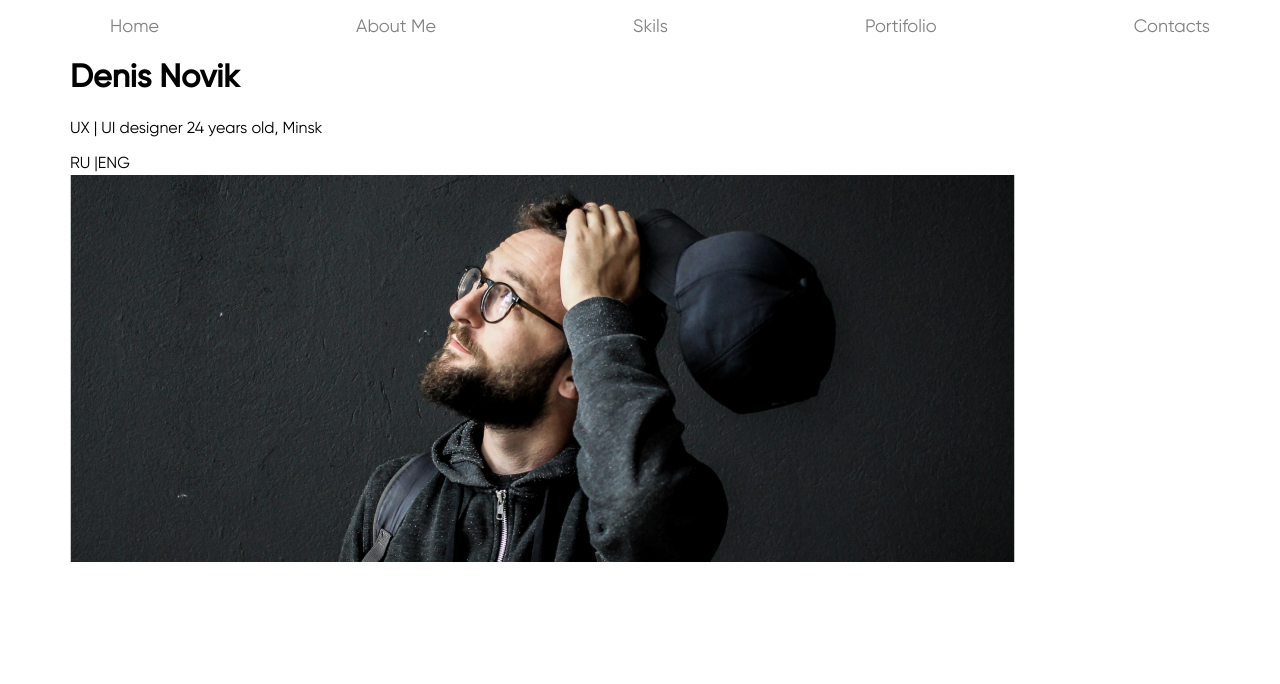
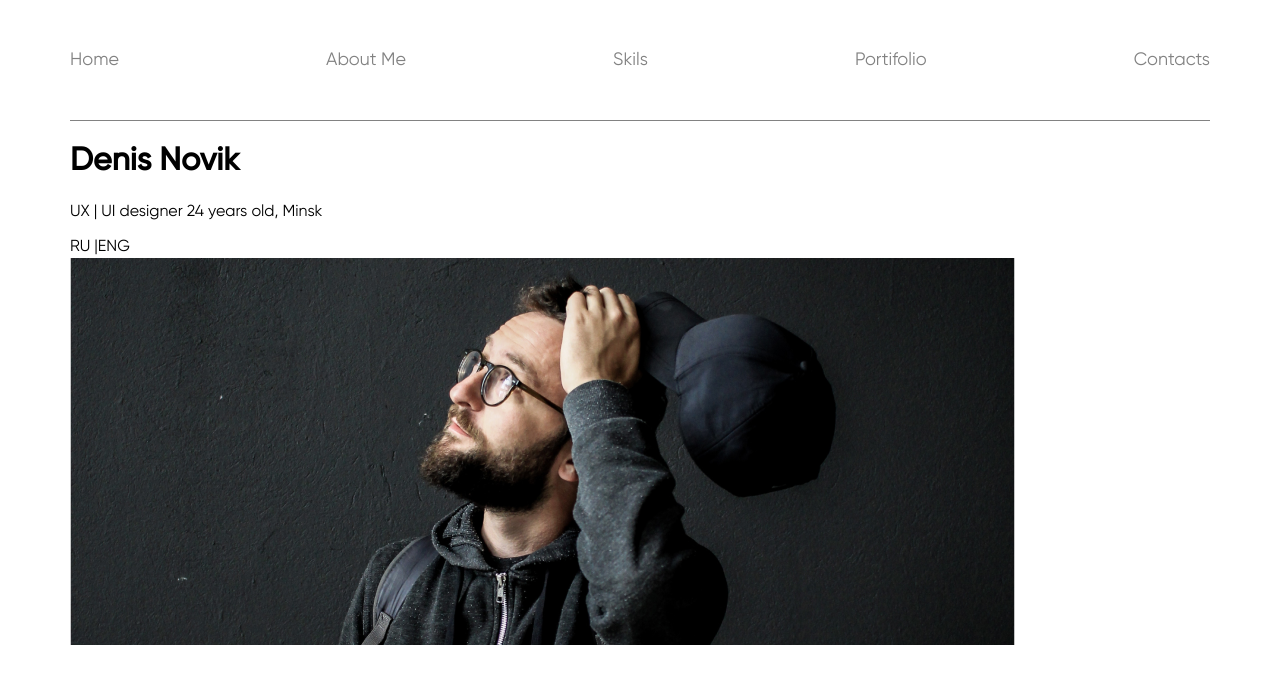
Before and after one commit to Shokhabbos/portfolio, a plain HTML site: page index.html in a window 1280 px wide. Drawn offline with Linux system fonts and the light colour scheme.

Commit message:
modified:header section

```diff
--- a/assets/styles/_header.scss
+++ b/assets/styles/_header.scss
@@ -1,13 +1,23 @@
 .header {
+  &__navigation {
+    border-bottom: 1px solid rgba(130, 130, 130, 1);
+  }
   &__list {
     @include dFlex;
+    padding: 33px 0;
   }
+
   &__link {
     color: #828282;
     font-size: 18px;
     font-weight: 400;
     line-height: normal;
     transition: all ease 0.3s;
+    padding: 12px 15px;
+    &:first-child {
+      padding: 12px 0 12px 0;
+    }
+
     &:hover {
       color: var(--Black, #070707);
       font-weight: 600;
```
Also changed, not shown: assets/styles/style.css, 1 other file.
